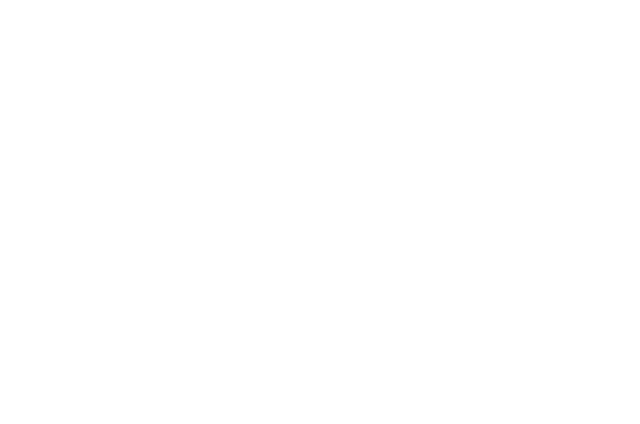
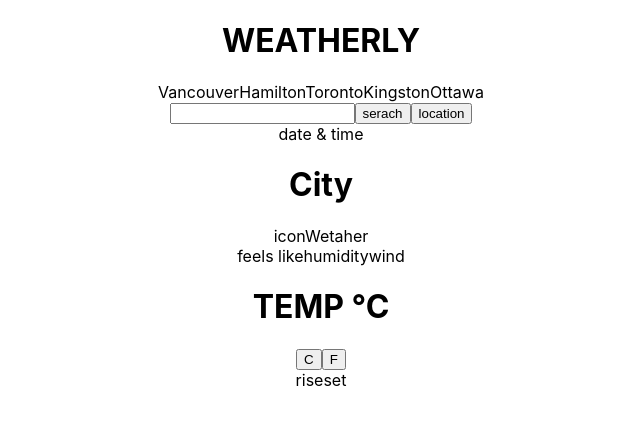
Before and after one commit to JubzCodes/Weatherly, a React (Create React App) app: page / in a window 1280 px wide. Shown: the top 424 px of the page, without its empty margins (319-959 px from the left). Built offline with nearby package versions, Linux system fonts and the light colour scheme.

Commit message:
html set up

```diff
--- a/src/App.js
+++ b/src/App.js
@@ -3,6 +3,51 @@
 function App() {
   return (
     <div className="App">
+      <h1>WEATHERLY</h1>
+      <div className="links">
+        <span>Vancouver</span>
+        <span>Hamilton</span>
+        <span>Toronto</span>
+        <span>Kingston</span>
+        <span>Ottawa</span>
+      </div>
+      <div className="search-and-city">
+        <div className="search">
+          <div className="search-div">
+            <input className="search-bar"></input>
+            <button>serach</button>
+            <button>location</button>
+          </div>
+          <span>date & time</span>
+        </div>
+        <div className="city">
+          <h1>City</h1>
+          <div>
+            <span>icon</span>
+            <span>Wetaher</span>
+          </div>
+        </div>
+      </div>
+      <div className="temperature">
+        <div className="feels">
+          <span>feels like</span>
+          <span>humidity</span>
+          <span>wind</span>
+        </div>
+        <div>
+          <h1>TEMP °C</h1>
+          <div className="symbols">
+            <button>C</button>
+            <button>F</button>
+          </div>
+        </div>
+      </div>
+      <div className="sun-times">
+        <span>rise</span>
+        <span>set</span>
+      </div>
+      <div className="hourly-forecast"></div>
+      <div className="weekly-forecast"></div>
     </div>
   );
 }
```
